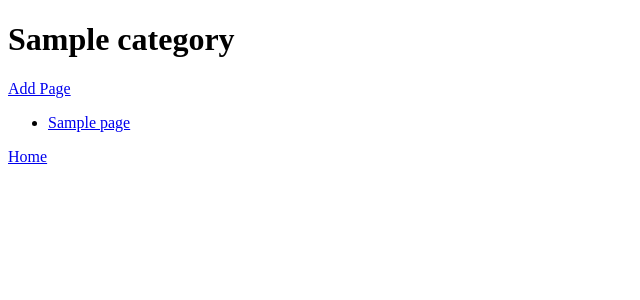
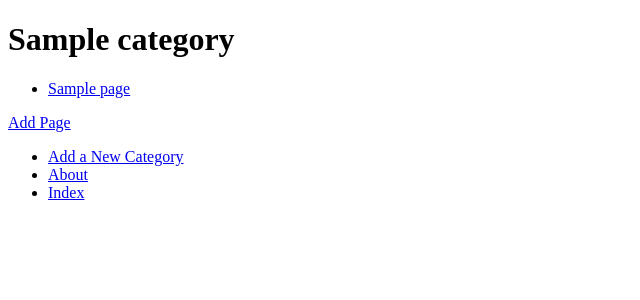
Before and after one commit to yagizsonmez1/tango_with_django_project, a Django app: a page that uses templates/rango/category.html in a window 1280 px wide. Shown: the top 300 px of the page, without its empty margins (0-640 px from the left). Run offline with Django 3.2, Linux system fonts and the light colour scheme; tables that the repository leaves empty hold one stand-in row (values such as "Sample post").

Commit message:
chapter8 firstt

```diff
--- /dev/null
+++ b/templates/rango/base.html
@@ -0,0 +1,22 @@
+<!DOCTYPE html>
+{% load staticfiles %}
+    <html>
+        <head lang="en">
+            <meta charset="UTF-8" />
+            <title>Rango</title>
+        </head>
+        <body>
+        </div>
+            {% block body_block %}
+            {% endblock %}
+        </div>
+        </hr>
+        <div>
+            <ul>
+                <li><a href="{% url 'rango:add_category' %}">Add a New Category</a></l\i>
+                <li><a href="{% url 'rango:about' %}">About</a></li>
+                <li><a href="{% url 'rango:index' %}">Index</a></li>
+            </ul>
+        </div>
+        </body>
+    </html>
--- a/templates/rango/category.html
+++ b/templates/rango/category.html
@@ -1,16 +1,18 @@
 <!DOCTYPE html>
-<html>
-    <head>
-        <title>Rango - {{ category.name }}</title>
-    </head>
-    <body>
-        <div>
+{% extends 'rango/base.html' %}
+{% load staticfiles %}
+
+{% block title_block %}
+    {% if category %}
+        {{ category.name }}
+    {% else %}
+        Unknown Category
+    {% endif %}
+{% endblock %}
+
+{% block body_block %}
     {% if category %}
     <h1>{{ category.name }}</h1>
-
-                <!-- Add Page Link -->
-                <a href="{% url 'rango:add_page' category.slug %}">Add Page</a> <br/>
-
     {% if pages %}
     <ul>
         {% for page in pages %}
@@ -18,15 +20,11 @@
         {% endfor %}
     </ul>
     {% else %}
-                    <strong>No pages currently in category.</strong>
+    </strong>No pages currently in category.<strong>
     {% endif %}
+
+    <a href="{% url 'rango:add_page' category.slug %}">Add Page</a> <br />
     {% else %}
-                <strong>The specified category does not exist.</strong>
+    The specified category does not exist.
     {% endif %}
-        </div>
-
-        <div>
-            <a href="/rango/">Home</a>
-        </div>
-    </body>
-</html>
+{% endblock %}
```
Lines whose indentation alone changed are shown as unchanged.
